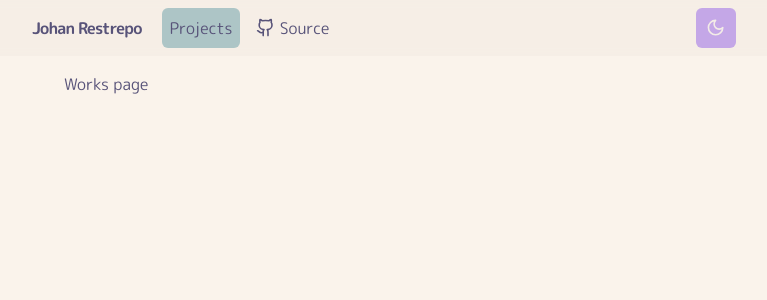
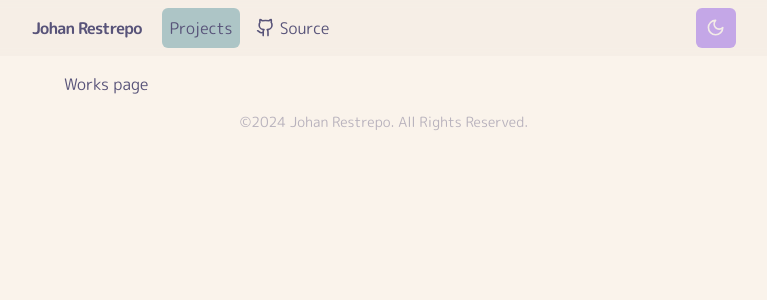
Before and after one commit to JohanRestrepo19/portfolio, a Next.js app: page /projects in a window 1280 px wide. Shown: the top 300 px of the page, without its empty margins (256-1023 px from the left). Built offline with nearby package versions, Linux system fonts and the light colour scheme.

Commit message:
feat: add Footer.

```diff
--- a/src/app/layout.tsx
+++ b/src/app/layout.tsx
@@ -1,10 +1,12 @@
 import type { Metadata } from 'next';
 import './globals.css';
+
 import { cn } from '@/lib/utils';
 import { m1PlusRounded } from '@/components/fonts';
 import { Navbar } from '@/components/Navbar';
 import { ThemeProvider } from '@/components/ThemeProvider';
 import  Container from '@/components/Container';
+import Footer from '@/components/Footer';
 
 export const metadata: Metadata = {
   title: 'Create Next App',
@@ -32,7 +34,7 @@ export default function RootLayout({
         >
           <Navbar />
           <Container>{children}</Container>
-          {/* TODO: <Footer /> */}
+          <Footer />
         </ThemeProvider>
       </body>
     </html>
--- /dev/null
+++ b/src/components/Footer.tsx
@@ -0,0 +1,9 @@
+const Footer = () => {
+  return (
+    <div className="text-center text-sm opacity-40">
+      &copy;{new Date().getFullYear()} Johan Restrepo. All Rights Reserved.
+    </div>
+  );
+};
+
+export default Footer;
```
